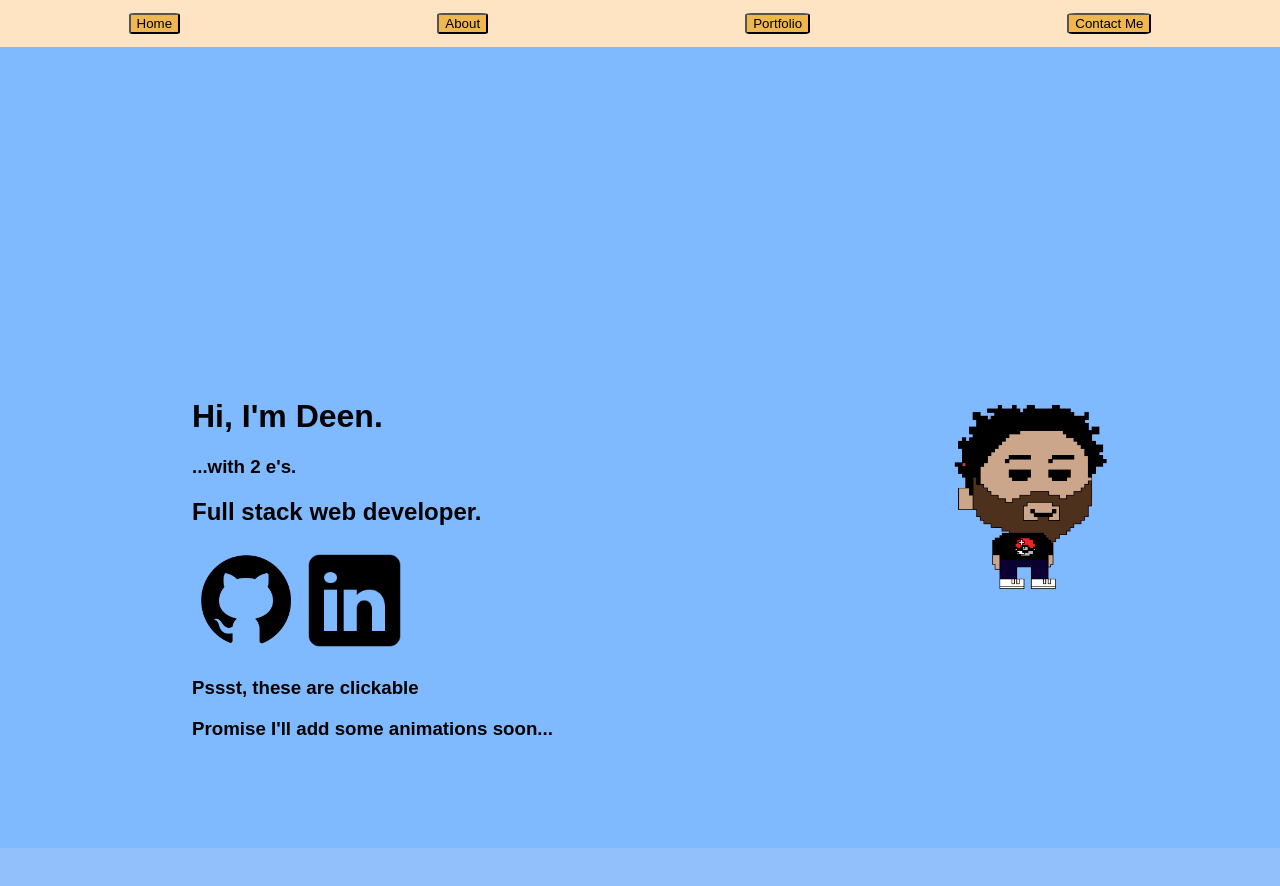
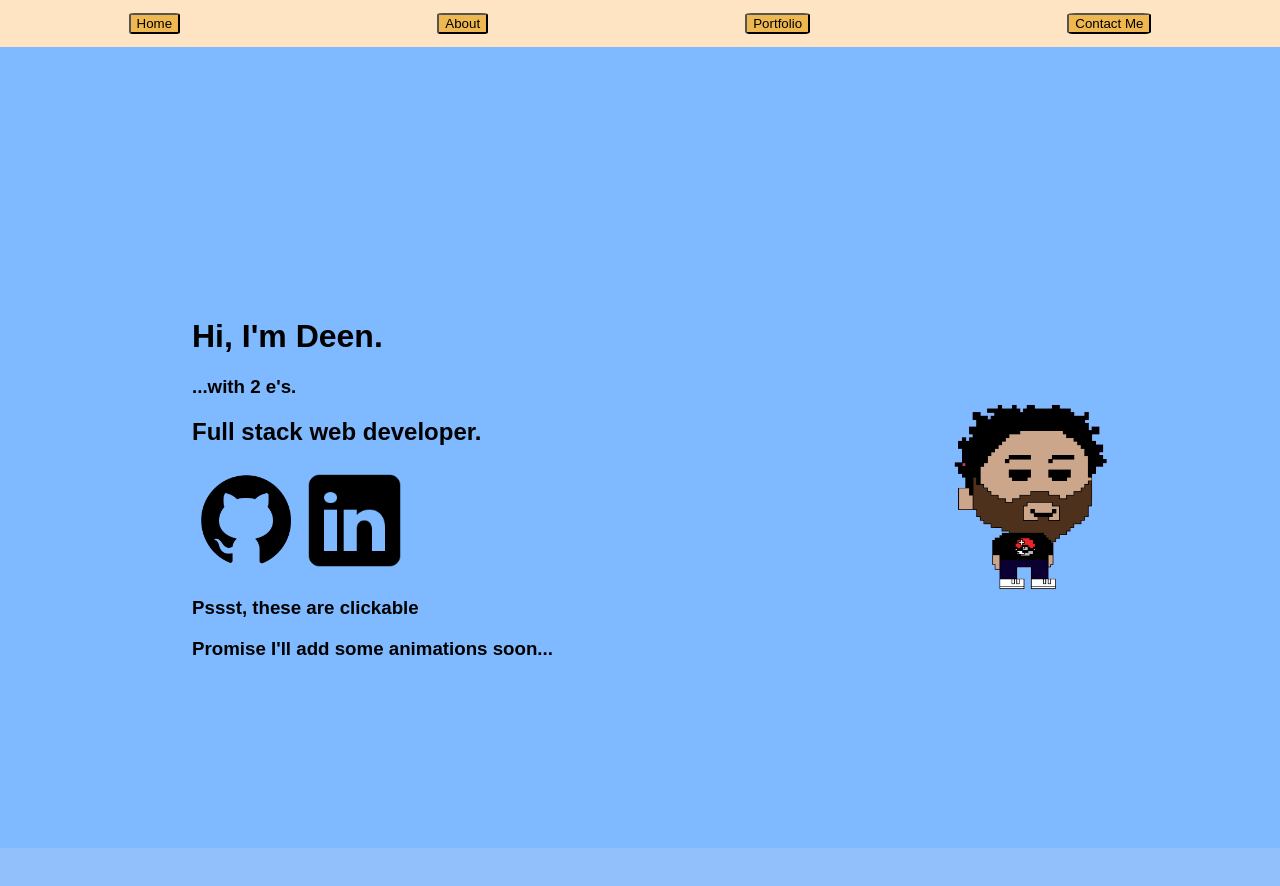
Before and after one commit to Deen-q/portfolio-site, a React (Create React App) app: page / in a window 1280 px wide. Shown: the top 886 px of the page. Built offline with nearby package versions, Linux system fonts and the light colour scheme; a web font is replaced by a local one.

Commit message:
Did not expect to fix the previous issue in 60 seconds! A simple deletion in the CSS to prevent the accumulative effect of CSS attributes

```diff
--- a/src/App.css
+++ b/src/App.css
@@ -41,11 +41,6 @@ button {
 
   .TextContainer {
     padding-left: 15%;
-  }
-
-  .Segment1 .TextContainer {
-    /* ... (your other CSS properties) ... */
-    padding-top: 20vh; /* Adjust the padding to control the space between top and content */
   }
 
   .ImageContainer {
```
